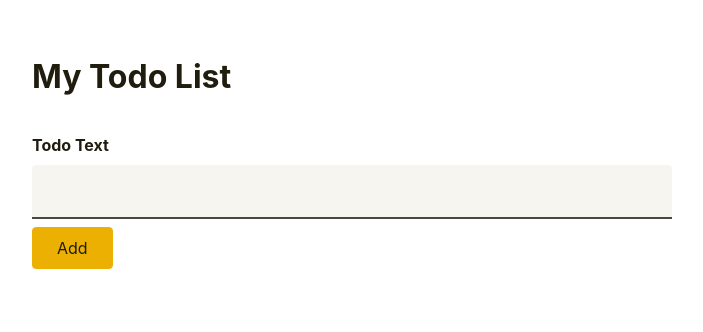
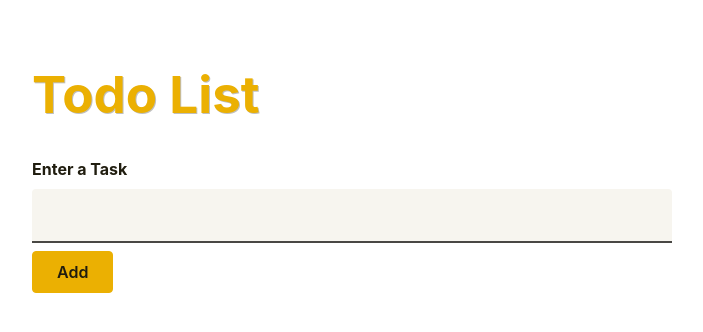
Before and after one commit to richslezak/Todos, a React (Vite) app: page / in a window 1280 px wide. Shown: the top 332 px of the page, without its empty margins (288-991 px from the left). Built offline with nearby package versions, Linux system fonts and the light colour scheme.

Commit message:
clear input after adding todo

```diff
--- a/src/App.tsx
+++ b/src/App.tsx
@@ -15,7 +15,7 @@ function App() {
   };
   return (
     <>
-      <h1>My Todo List</h1>
+      <h1>Todo List</h1>
       <NewTodo onAddTodo={addTodoHandler} />
       <Todos items={todos} />
     </>
--- a/src/components/NewTodo.module.css
+++ b/src/components/NewTodo.module.css
@@ -31,6 +31,7 @@
   background-color: #ebb002;
   border: 1px solid #ebb002;
   color: #201d0f;
+  font-weight: 600;
   padding: 0.5rem 1.5rem;
   border-radius: 4px;
   cursor: pointer;
--- a/src/components/NewTodo.tsx
+++ b/src/components/NewTodo.tsx
@@ -6,17 +6,24 @@ const NewTodo: React.FC<{ onAddTodo: (text: string) => void }> = (props) => {
 
   const submitHandler = (event: React.FormEvent) => {
     event.preventDefault();
+
     const enteredText = todoTextInputRef.current!.value;
+
+    const clearInput = () => {
+      return (todoTextInputRef.current!.value = '');
+    };
 
     if (enteredText.trim().length === 0) {
       return;
     }
 
     props.onAddTodo(enteredText);
+
+    clearInput();
   };
   return (
     <form onSubmit={submitHandler} className={classes.form}>
-      <label htmlFor="text">Todo Text</label>
+      <label htmlFor="text">Enter a Task</label>
       <input type="text" id="text" ref={todoTextInputRef} />
       <button>Add</button>
     </form>
--- a/src/components/TodoItem.module.css
+++ b/src/components/TodoItem.module.css
@@ -4,4 +4,5 @@
   padding: 1rem;
   background-color: #f7f5ef;
   color: #201d0f;
+  font-size: 1.2rem;
 }
--- a/src/index.css
+++ b/src/index.css
@@ -20,3 +20,10 @@ body {
   min-width: 320px;
   min-height: 100vh;
 }
+
+h1 {
+  font-size: 3.2em;
+  line-height: 1.1;
+  color: #ebb002;
+  text-shadow: 1px 1px 0 rgba(73, 72, 68, 0.35);
+}
```
